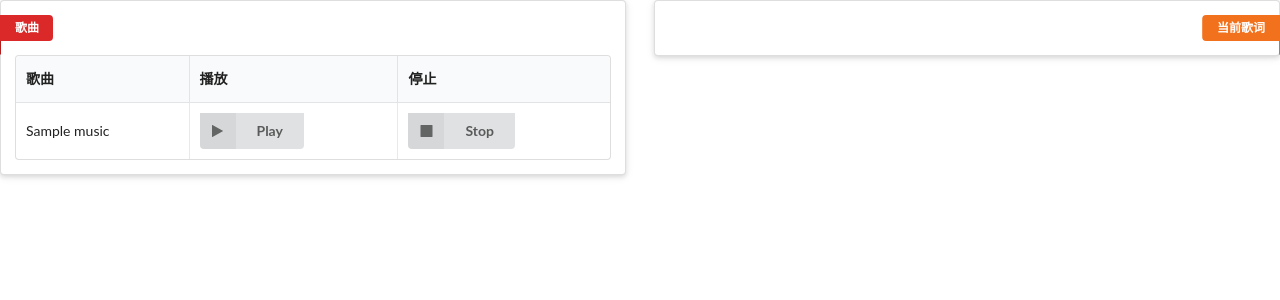
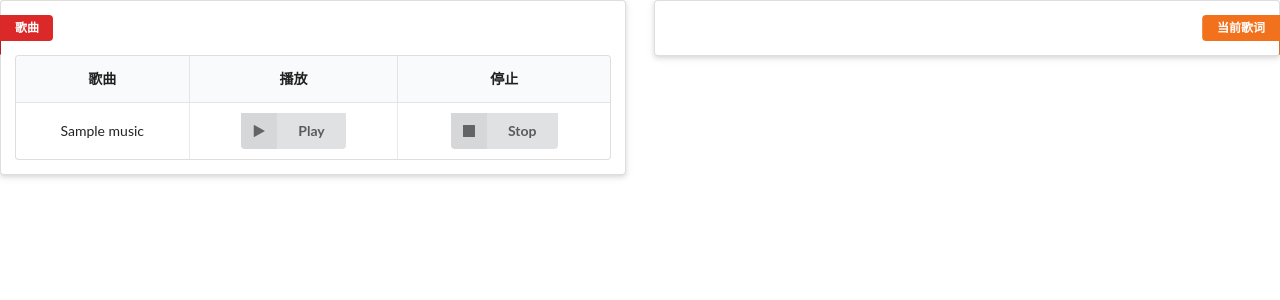
Before and after one commit to theburn/subtitle_play, a Django app: page /controllor/ in a window 1280 px wide. Shown: the top 300 px of the page. Run offline with Django 3.2, Linux system fonts and the light colour scheme; a user stored in the database is signed in; tables that the repository leaves empty hold one stand-in row (values such as "Sample post").

Commit message:
Tue Sep 15 09:38:28 CST 2015

```diff
--- a/subtitle_play/templates/controllor.html
+++ b/subtitle_play/templates/controllor.html
@@ -46,12 +46,12 @@
             <div class="ui raised segment">
                  <div>
                     <a class="ui red ribbon label">歌曲</a>
-                    <table class="ui celled table">
+                    <table class="ui celled table" style="text-align:center">
                       <thead>
                         <tr>
-                            <th class="th_center">歌曲</th>
-                            <th class="th_center">播放</th>
-                            <th class="th_center"> 停止</th>
+                            <th>歌曲</th>
+                            <th>播放</th>
+                            <th>停止</th>
                         </tr>
                       </thead>
                       <tbody>
```
